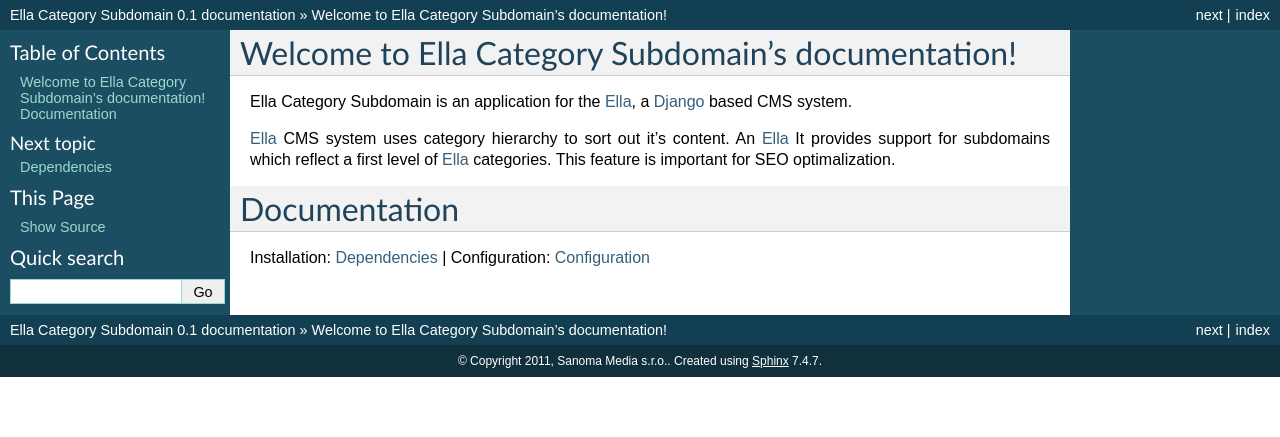
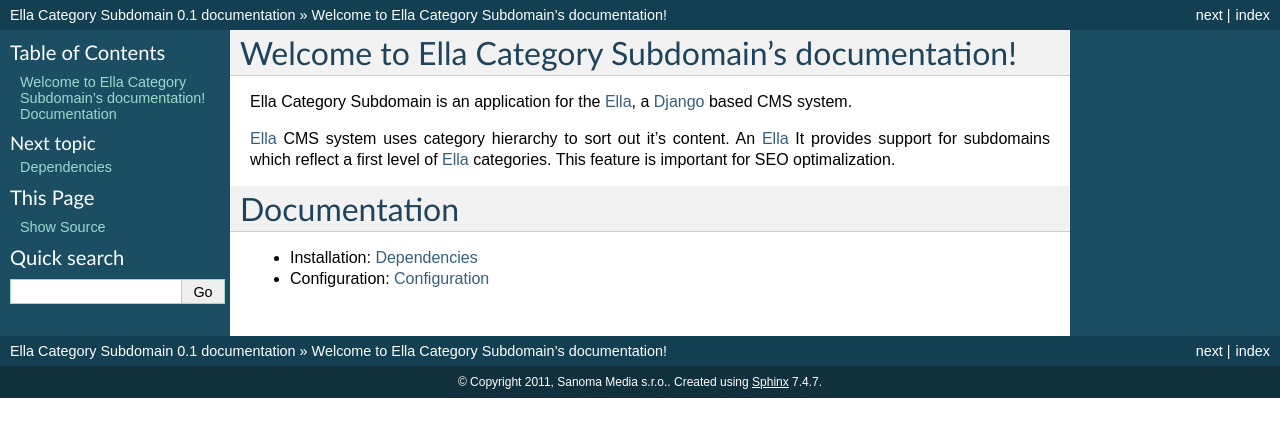
Before and after one commit to SanomaCZ/ella-category-subdomain, a Sphinx documentation site: the page built from doc/index.rst, in a window 1280 px wide. Shown: the top 437 px of the page. Built offline with Sphinx 7.4.7, drawn with Linux system fonts in a browser that asks for light colours; some of the changed lines change nothing that is shown.

Commit message:
Minor doc fix

```diff
--- a/doc/index.rst
+++ b/doc/index.rst
@@ -13,8 +13,8 @@
 Documentation
 =============
 
-Installation: :ref:`installation` |
-Configuration: :ref:`configuration`
+* Installation: :ref:`installation`
+* Configuration: :ref:`configuration`
 
 .. toctree::
    :glob:
```
